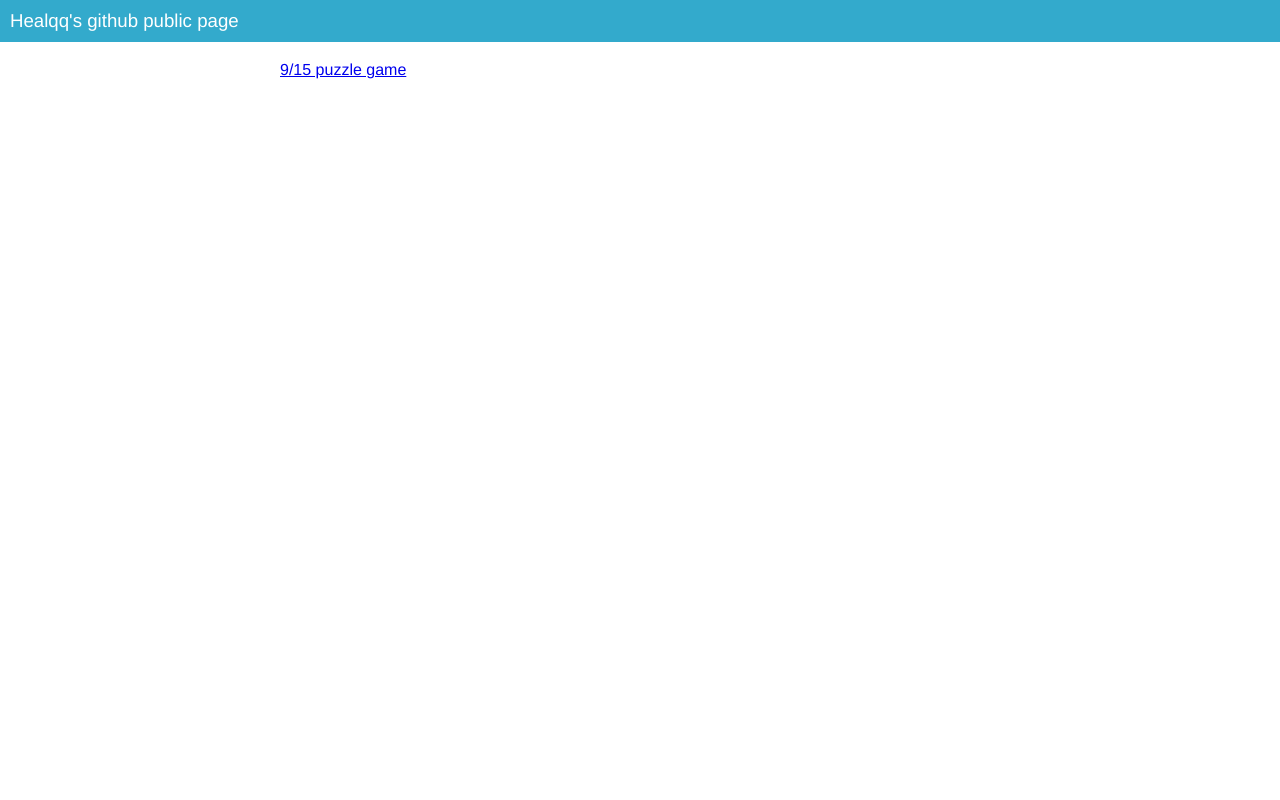
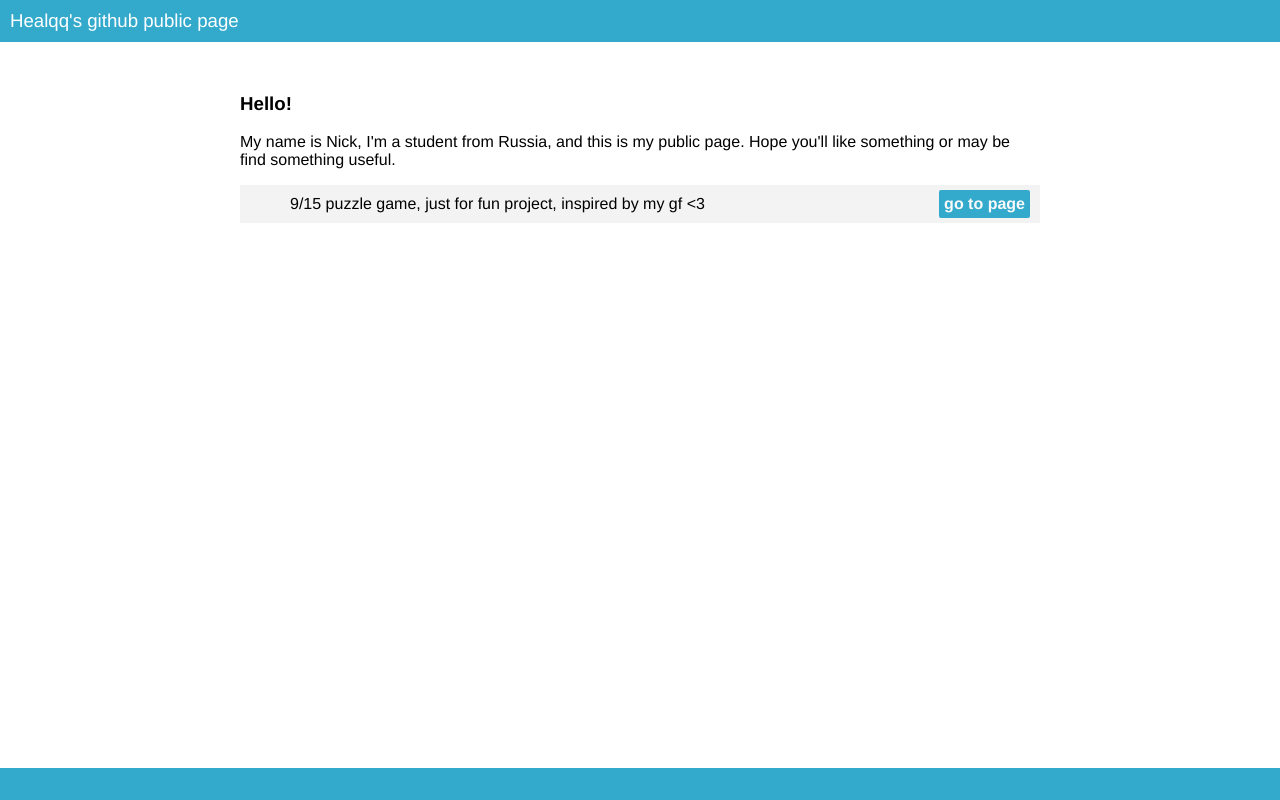
Before and after one commit to healqq/healqq.github.io, a plain HTML site: page index.html in a window 1280 px wide. Drawn offline with nearby package versions, Linux system fonts and the light colour scheme.

Commit message:
finished start page

```diff
--- a/css/main.css
+++ b/css/main.css
@@ -4,7 +4,7 @@
 }
 
 .header{
-	position: fixed;
+	position: realtive;
 	width: 100%;
 	z-index:3;
 	font-size: 14pt;
@@ -33,7 +33,7 @@
 		width: 800px;
 		margin: auto;
 		position: relative;
-		padding-top: 45px;
+		/*padding-top: 45px;*/
 
 
 
@@ -127,6 +127,20 @@ h1{
 	outline: none;
 }
 
+.projects{
+	background: #f3f3f3;
+	overflow: auto;
+}
 .projects-item{
+	overflow: auto;
 	list-style: none;
+
 }
+.project-info{
+
+	float:left;
+	padding: 10px;
+}
+.button-right{
+	float: right;
+}
--- a/index.html
+++ b/index.html
@@ -17,19 +17,35 @@
 				Healqq's github public page
 			</div>
 			<div class="main">
+			<h3> Hello!</h3>
+			<div class='info'>
+			My name is Nick,
+			I'm a student from Russia, and this is my public page.
+			Hope you'll like something or may be find something useful.
+			</div>
 			<ul class="projects">
 			<li class= "projects-item">
-				<a href='puzzle/index.html'> 9/15 puzzle game </a>
+				<div>
+				<span class="project-info">
+					9/15 puzzle game, just for fun project, inspired by my gf <3
+				</span>
+					<div class="simple-button button-right">
+						<a href='puzzle/index.html'></a>
+						go to page
+					</div>
+				</div>
 			</li>
 			</ul>
 
 
 
 
+			</div>
 		</div>
 		<div class="footer">
 		</div>
 
 
+
     </body>
 </html>
```
